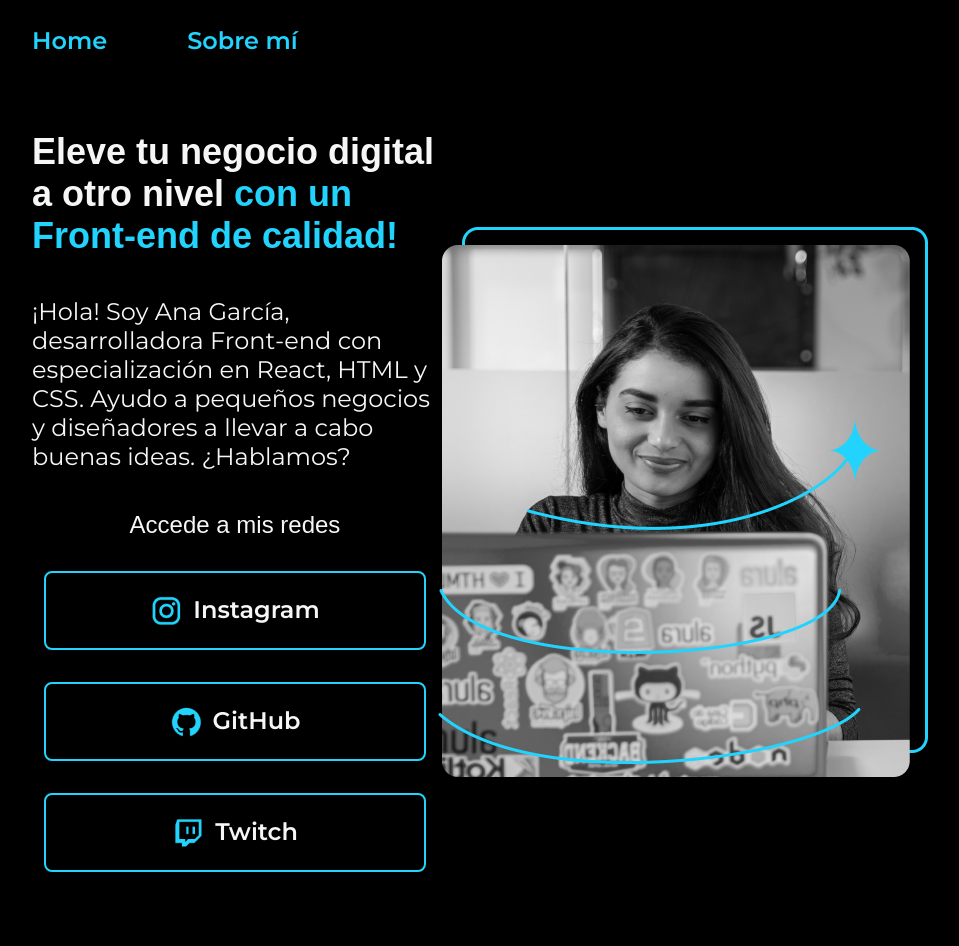
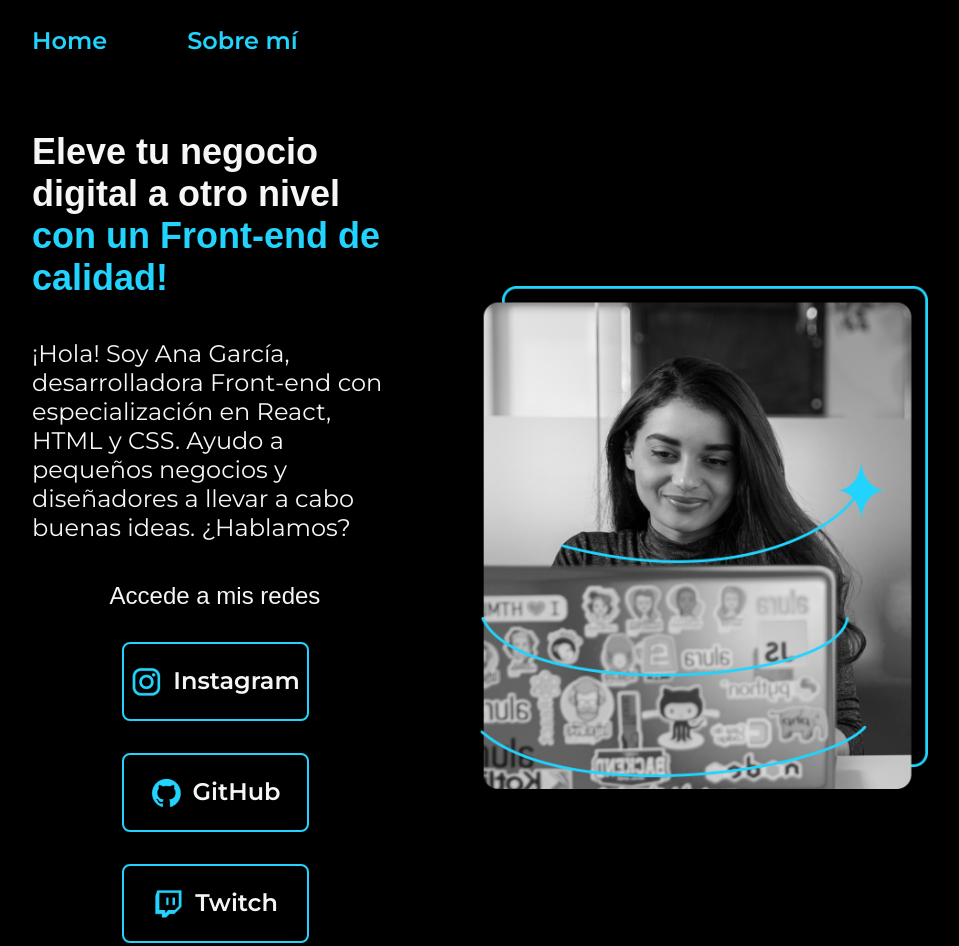
Before and after one commit to AdooRB/prueba-portafolio, a plain HTML site: page index.html in a window 1280 px wide. Shown: the top 946 px of the page, without its empty margins (160-1119 px from the left). Drawn offline with Linux system fonts and the light colour scheme.

Commit message:
adiciona resposividad la imagen

```diff
--- a/index.html
+++ b/index.html
@@ -41,7 +41,7 @@
                 </div>
 
         </section>
-            <img src="./assets/Imagen.png" alt="Foto de Ana García desarrolando un proyecto">
+            <img class="presentacion__imagen" src="./assets/Imagen.png" alt="Foto de Ana García desarrolando un proyecto">
     </main>
     <footer class="footer">
         <p>Desarrollador por Alura Latam</p>
--- a/styles/style.css
+++ b/styles/style.css
@@ -44,10 +44,11 @@ body{
     display: flex;
     align-items: center;
     justify-content: space-between;
+    gap: 82px;
 }
 
 .presentacion__contenido{
-    width: 615px;
+    width: 50%;
     display: flex;
     flex-direction: column;
     gap: 40px;
@@ -84,7 +85,7 @@ body{
 .presentacion__enlaces__link{
       /* background-color: #22D4FD; */
       border: 2px solid var(--color-terciario);
-      width: 378px;
+      width: 50%;
       text-align: center;
       border-radius: 8px;
       font-size: 1.5rem;
@@ -108,6 +109,10 @@ body{
     color: var(--color-secundario);
 }
 
+.presentacion__imagen{
+    width: 50%;
+}
+
 .footer{
     background-color: var(--color-terciario);
     padding: 24px;
```
Also changed, not shown: about.html (+1 -1 lines).
